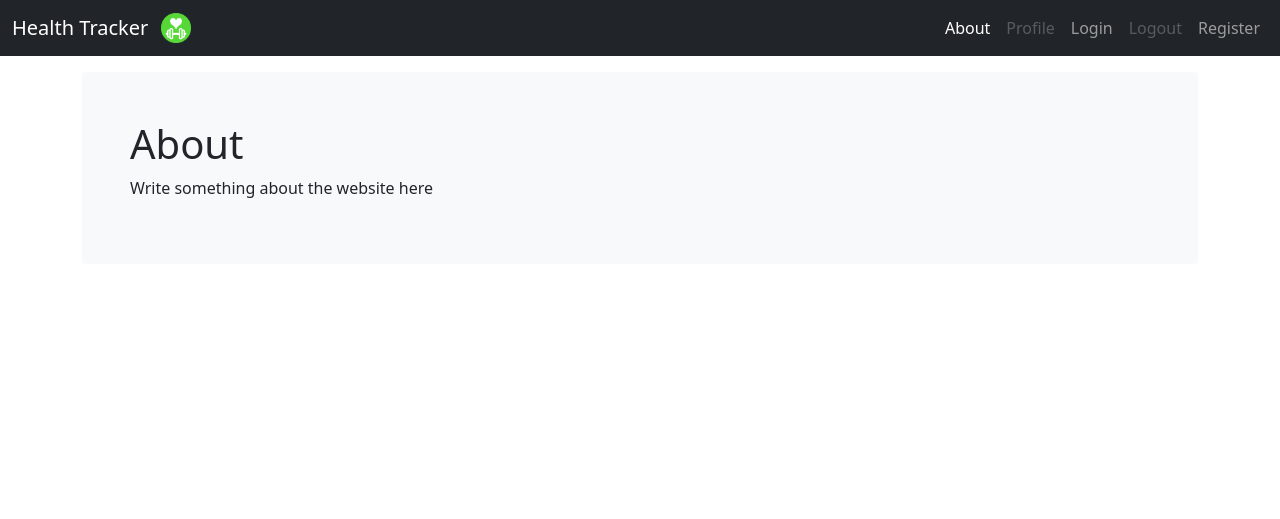
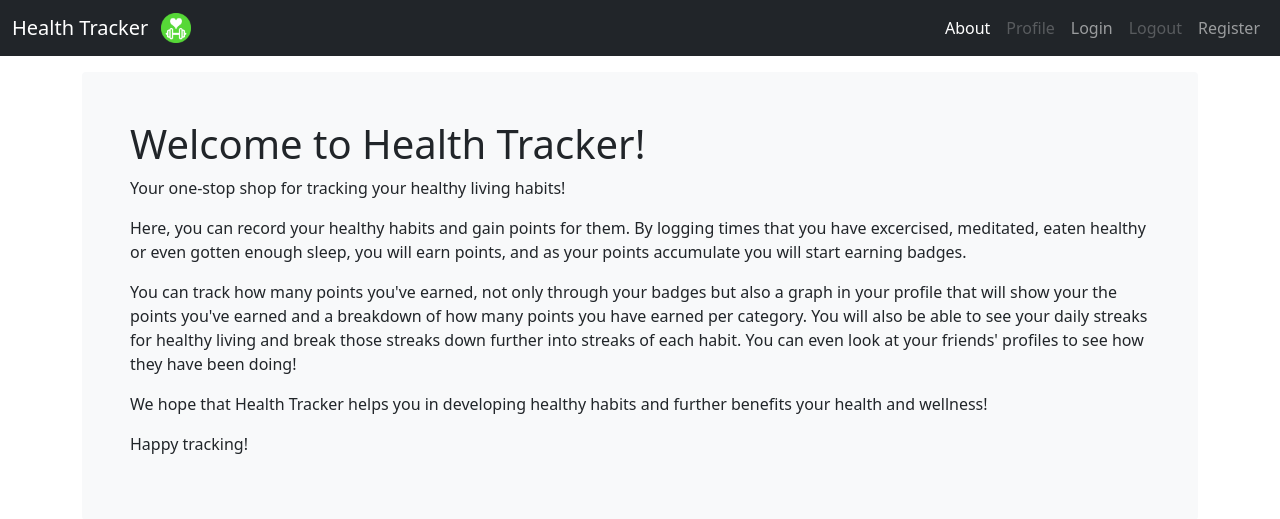
Before and after one commit to willfenton/health-tracker, a Django app: page / in a window 1280 px wide. Shown: the top 519 px of the page. Run offline with Django 3.2, Linux system fonts and the light colour scheme; some libraries are stand-ins or nearby versions.

Commit message:
About text is completed, feel free to read through it for spelling or grammar errors

```diff
--- a/health_tracker/base_app/templates/about.html
+++ b/health_tracker/base_app/templates/about.html
@@ -6,7 +6,12 @@
     {% csrf_token %}
 
     <div class="bg-light p-5 rounded">
-        <h1>About</h1>
-        <p>Write something about the website here</p>
+        <h1>Welcome to Health Tracker!</h1>
+        <p>Your one-stop shop for tracking your healthy living habits!</p>
+        <p>Here, you can record your healthy habits and gain points for them. By logging times that you have excercised, meditated, eaten healthy or even gotten enough sleep, you will earn points, and as your points accumulate you will start earning badges.</p>
+        <p>You can track how many points you've earned, not only through your badges but also a graph in your profile that will show your the points you've earned and a breakdown of how many points you have earned per category. You will also be able to see your daily streaks for healthy living and break those streaks down further into streaks of each habit. You can even look at your friends' profiles to see how they have been doing!</p>
+        <p>We hope that Health Tracker helps you in developing healthy habits and further benefits your health and wellness!</p>
+        <p>Happy tracking!</p>
+
     </div>
 {% endblock %}
```
